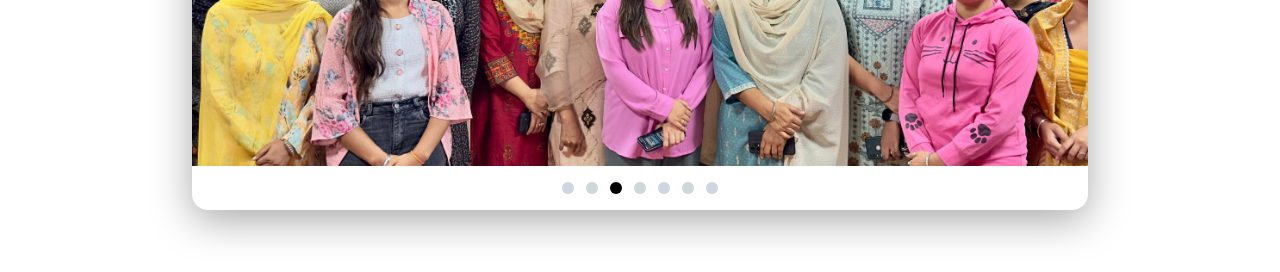
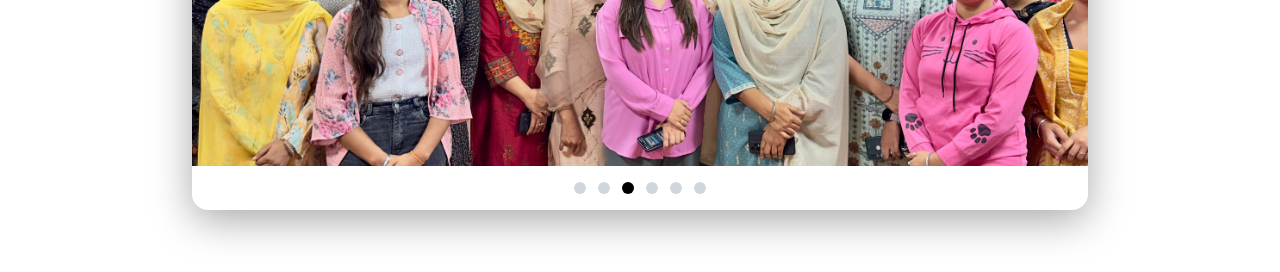
Before and after one commit to AnuragSharma2005/freelancing, a React (Vite) app: page / in a window 1280 px wide. Shown: the part 1962-2234 px from the top of the page. Built offline with nearby package versions, Linux system fonts and the light colour scheme; grey boxes are pictures that could not be loaded.

Commit message:
Remove 1 slider image

```diff
--- a/src/Components/EventSlider.jsx
+++ b/src/Components/EventSlider.jsx
@@ -8,7 +8,6 @@ const images = [
   "/Slider3.jpg",
   "/Slider4.jpg",
   "/Slider5.jpg",
-  "/Slider6.jpg",
   "/Slider7.jpg",
 ];
 
```
